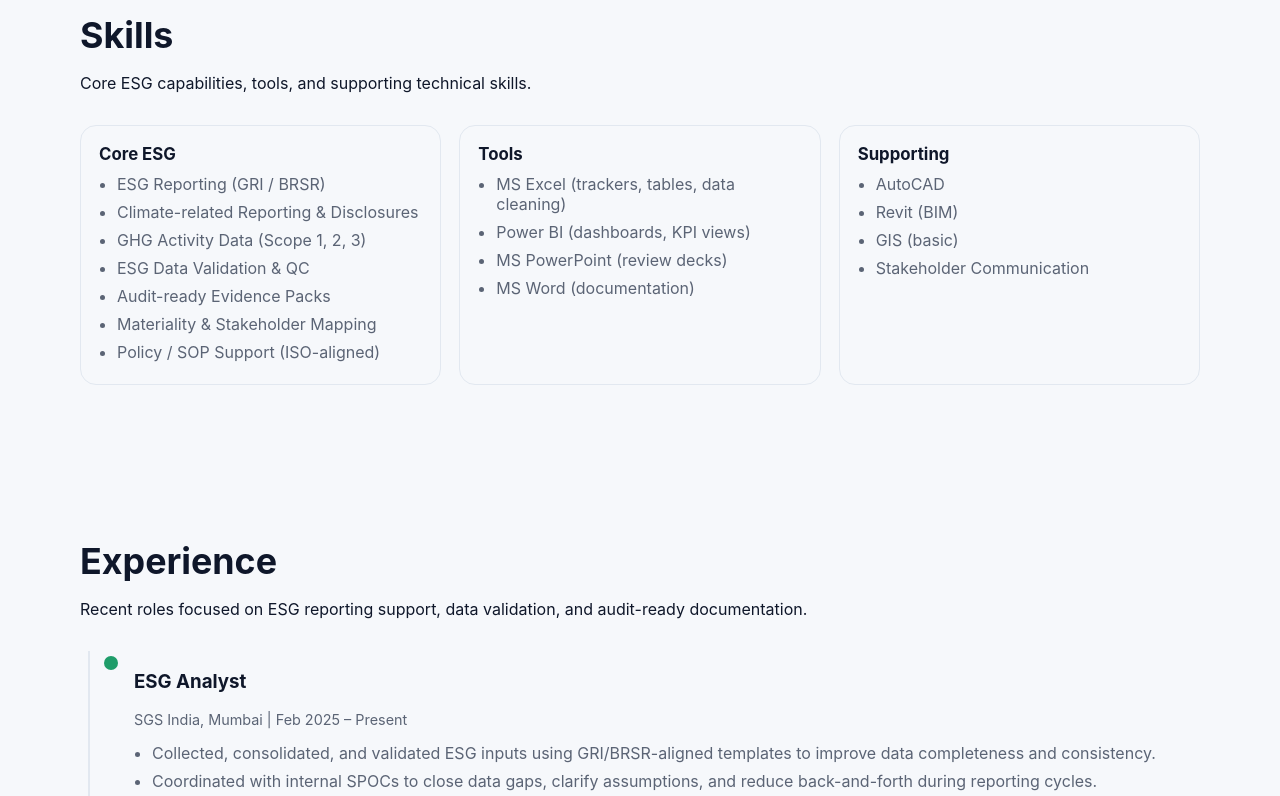
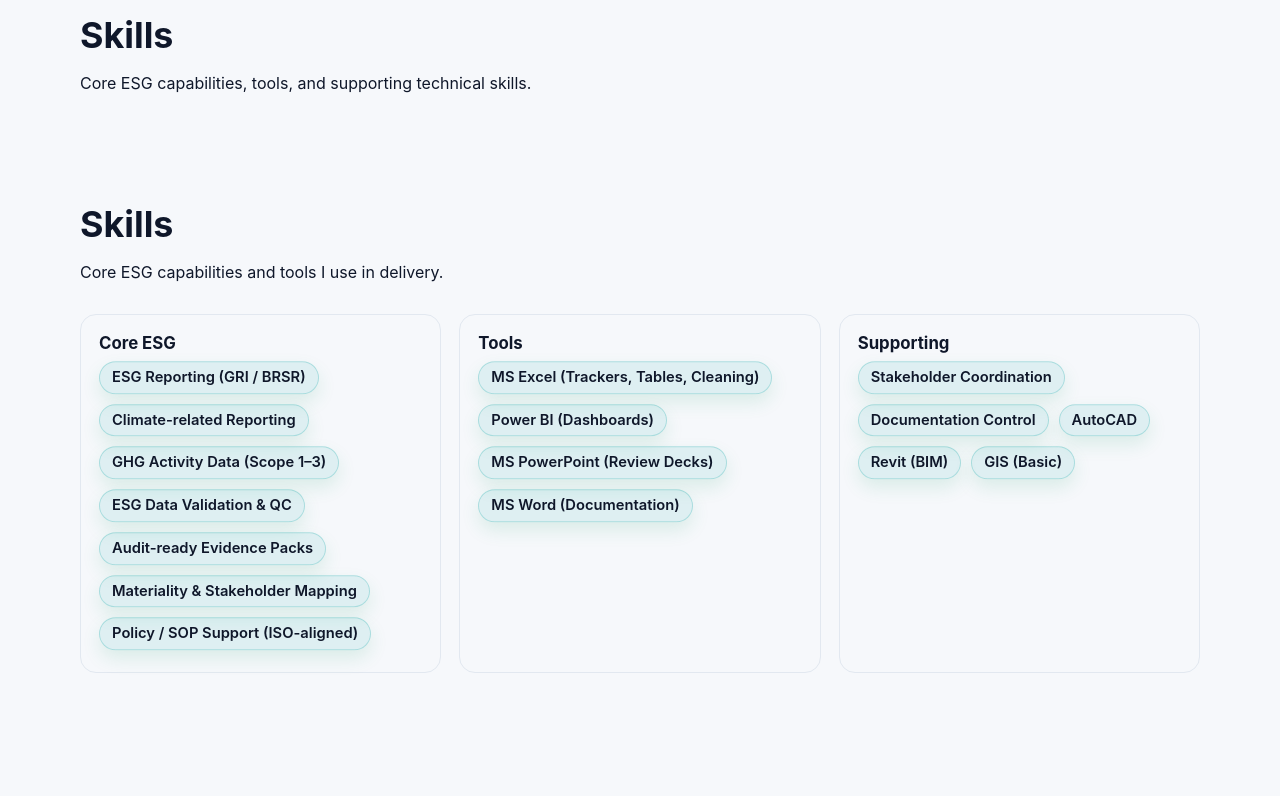
Before and after one commit to Prasadborse5/portfolio, a plain HTML site: page index.html in a window 1280 px wide. Shown: the part 1280-2076 px from the top of the page. Drawn offline with Linux system fonts and the light colour scheme.

Commit message:
skills as 3-column chips

```diff
--- a/assets/css/styles.css
+++ b/assets/css/styles.css
@@ -544,3 +544,57 @@ img {
 @media (max-width: 640px){
   .skills-3col{ grid-template-columns:1fr; }
 }
+/* ===== Skills: 3 columns + chips ===== */
+.skills-3col{
+  display:grid;
+  grid-template-columns:repeat(3, minmax(0,1fr));
+  gap:18px;
+  margin-top:24px;
+}
+
+.skills-card{
+  background:var(--card);
+  border:1px solid var(--border);
+  border-radius:16px;
+  padding:18px;
+}
+
+.skills-card h3{
+  margin:0 0 12px;
+  font-size:1.05rem;
+}
+
+.chip-grid{
+  display:flex;
+  flex-wrap:wrap;
+  gap:10px;
+}
+
+/* chip (pill) style */
+.chip{
+  display:inline-flex;
+  align-items:center;
+  padding:8px 12px;
+  border-radius:999px;
+  background:rgba(14,165,164,0.10);
+  border:1px solid rgba(14,165,164,0.25);
+  color:var(--text);
+  font-size:0.92rem;
+  font-weight:600;
+  line-height:1;
+  transition:transform .15s ease, background .15s ease, border-color .15s ease;
+}
+
+.chip:hover{
+  transform:translateY(-1px);
+  background:rgba(14,165,164,0.16);
+  border-color:rgba(14,165,164,0.38);
+}
+
+/* Responsive */
+@media (max-width: 980px){
+  .skills-3col{ grid-template-columns:repeat(2, minmax(0,1fr)); }
+}
+@media (max-width: 640px){
+  .skills-3col{ grid-template-columns:1fr; }
+}
--- a/index.html
+++ b/index.html
@@ -139,38 +139,46 @@
       <p>Core ESG capabilities, tools, and supporting technical skills.</p>
     </div>
 
+    <section id="skills" class="section reveal">
+  <div class="wrap">
+    <div class="section__header">
+      <h2>Skills</h2>
+      <p>Core ESG capabilities and tools I use in delivery.</p>
+    </div>
+
     <div class="skills-3col">
       <div class="skills-card">
         <h3>Core ESG</h3>
-        <ul>
-          <li>ESG Reporting (GRI / BRSR)</li>
-          <li>Climate-related Reporting &amp; Disclosures</li>
-          <li>GHG Activity Data (Scope 1, 2, 3)</li>
-          <li>ESG Data Validation &amp; QC</li>
-          <li>Audit-ready Evidence Packs</li>
-          <li>Materiality &amp; Stakeholder Mapping</li>
-          <li>Policy / SOP Support (ISO-aligned)</li>
-        </ul>
+        <div class="chip-grid">
+          <span class="chip">ESG Reporting (GRI / BRSR)</span>
+          <span class="chip">Climate-related Reporting</span>
+          <span class="chip">GHG Activity Data (Scope 1–3)</span>
+          <span class="chip">ESG Data Validation & QC</span>
+          <span class="chip">Audit-ready Evidence Packs</span>
+          <span class="chip">Materiality & Stakeholder Mapping</span>
+          <span class="chip">Policy / SOP Support (ISO-aligned)</span>
+        </div>
       </div>
 
       <div class="skills-card">
         <h3>Tools</h3>
-        <ul>
-          <li>MS Excel (trackers, tables, data cleaning)</li>
-          <li>Power BI (dashboards, KPI views)</li>
-          <li>MS PowerPoint (review decks)</li>
-          <li>MS Word (documentation)</li>
-        </ul>
+        <div class="chip-grid">
+          <span class="chip">MS Excel (Trackers, Tables, Cleaning)</span>
+          <span class="chip">Power BI (Dashboards)</span>
+          <span class="chip">MS PowerPoint (Review Decks)</span>
+          <span class="chip">MS Word (Documentation)</span>
+        </div>
       </div>
 
       <div class="skills-card">
         <h3>Supporting</h3>
-        <ul>
-          <li>AutoCAD</li>
-          <li>Revit (BIM)</li>
-          <li>GIS (basic)</li>
-          <li>Stakeholder Communication</li>
-        </ul>
+        <div class="chip-grid">
+          <span class="chip">Stakeholder Coordination</span>
+          <span class="chip">Documentation Control</span>
+          <span class="chip">AutoCAD</span>
+          <span class="chip">Revit (BIM)</span>
+          <span class="chip">GIS (Basic)</span>
+        </div>
       </div>
     </div>
   </div>
```
